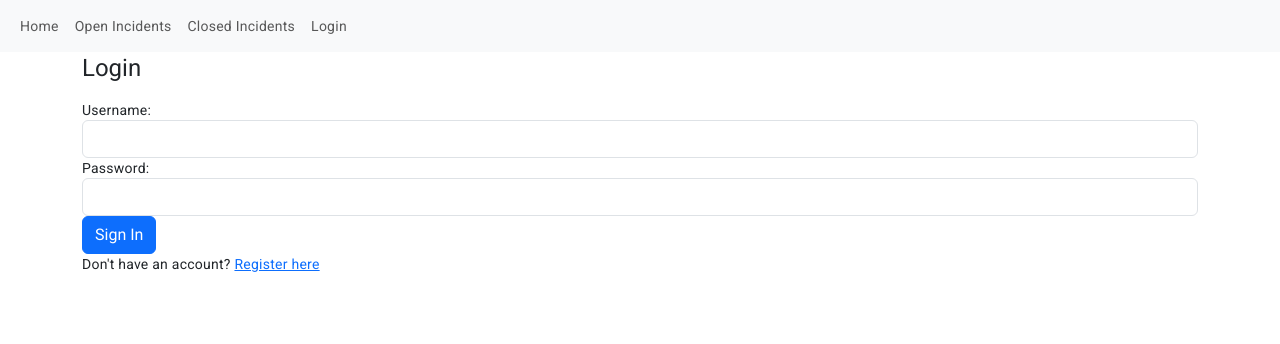
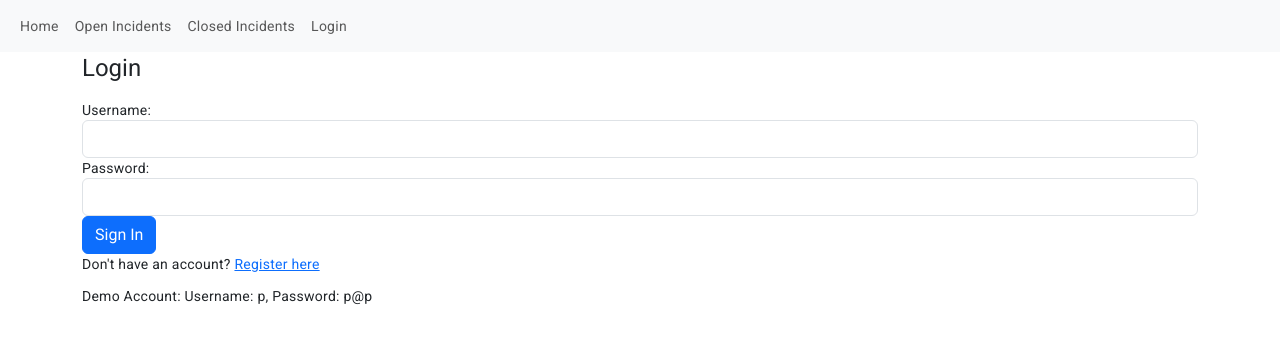
Before and after one commit to RodolfoBorbon/incidents-frontend, an Angular app in the folder Front-End/: page /login in a window 1280 px wide. Shown: the top 344 px of the page. Built offline with nearby package versions, Linux system fonts and the light colour scheme.

Commit message:
Final Commit before CSS

```diff
--- a/Front-End/src/app/login/login.component.html
+++ b/Front-End/src/app/login/login.component.html
@@ -31,4 +31,5 @@
   <p>
     Don't have an account? <a routerLink="/user-registration">Register here</a>
   </p>
+  <p>Demo Account: Username: p, Password: p@p</p>
 </div>
```
Also changed, not shown: 1 other file (tests, documents, lock files or other folders).
